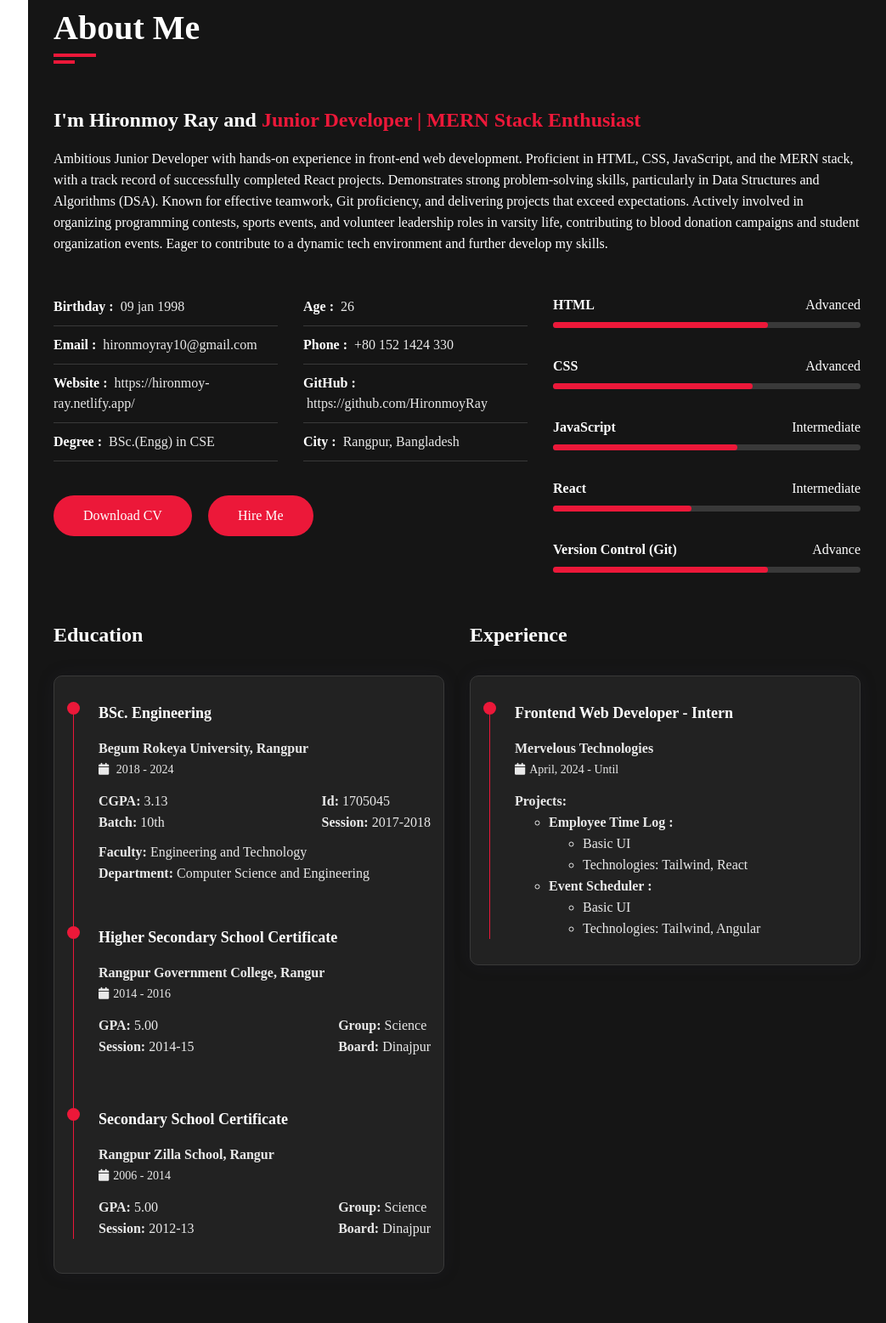
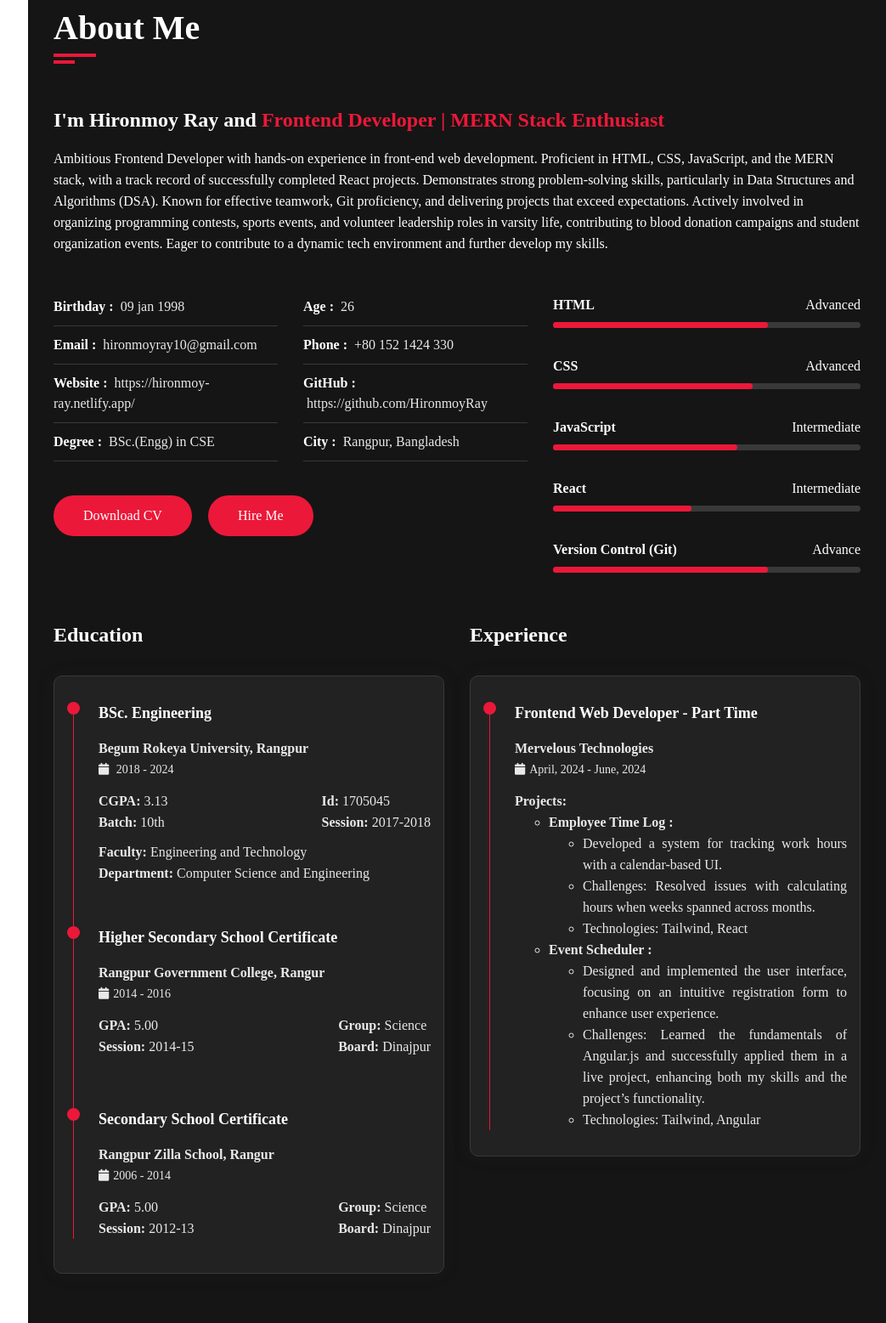
Before and after one commit to HironmoyRay/HironmoyRay, a plain HTML site: page index.html in a window 1280 px wide. Shown: the part 857-2414 px from the top of the page at 85% size, without its empty margins (237-1280 px from the left). Drawn offline with nearby package versions, Linux system fonts and the light colour scheme; a web font is replaced by a local one.

Commit message:
Info Update: Experience Section

```diff
--- a/index.html
+++ b/index.html
@@ -48,8 +48,8 @@
                         <div class="home-info padd-15">
                             <h3 class="hello">Hello, my name is <span class="name">Hironmoy Ray</span></h3>
                             <h3 class="my-profession">I' m a <span class="typing">web developer</span></h3>
-                            <p>Gaining hands-on front-end web
-                                development experience through an internship. Experienced with HTML, CSS, JavaScript,
+                            <p>Gaining hands-on front-end web development experience through real-life projects.
+                                Experienced with HTML, CSS, JavaScript,
                                 and proficient in the MERN stack, completing multiple React projects. Strong
                                 problem-solving skills with knowledge of Data Structures and Algorithms (DSA)...</p>
                             <a href="#contact" class="btn hire-me">Hire Me</a>
@@ -73,8 +73,10 @@
                         <div class="about-content padd-15">
                             <div class="row">
                                 <div class="about-text padd-15">
-                                    <h3>I'm Hironmoy Ray and <span>Junior Developer | MERN Stack Enthusiast</span></h3>
-                                    <p>Ambitious Junior Developer with hands-on experience in front-end web development.
+                                    <h3>I'm Hironmoy Ray and <span>Frontend Developer | MERN Stack Enthusiast</span>
+                                    </h3>
+                                    <p>Ambitious Frontend Developer with hands-on experience in front-end web
+                                        development.
                                         Proficient in HTML, CSS, JavaScript, and the MERN stack, with a track record of
                                         successfully completed React projects. Demonstrates strong problem-solving
                                         skills, particularly in Data Structures and Algorithms (DSA). Known for
@@ -279,23 +281,32 @@
                                                 <!-- ===== Timeline Item ===== -->
                                                 <div class="timeline-item">
                                                     <div class="circle-dot"></div>
-                                                    <h4 class="timeline-title">Frontend Web Developer - Intern</h4>
+                                                    <h4 class="timeline-title">Frontend Web Developer - Part Time</h4>
                                                     <div class="timeline-text">
                                                         <h4>Mervelous Technologies </h4>
                                                         <h3 class="timeline-date">
-                                                            <i class="fa fa-calendar"></i>April, 2024 - Until
+                                                            <i class="fa fa-calendar"></i>April, 2024 - June, 2024
                                                         </h3>
                                                         <h4>Projects:</h4>
                                                         <ul class="exp-margin">
                                                             <li><strong>Employee Time Log :</strong>
                                                                 <ul class="exp-margin">
-                                                                    <li>Basic UI</li>
+                                                                    <li>Developed a system for tracking work hours with
+                                                                        a calendar-based UI.</li>
+                                                                    <li>Challenges: Resolved issues with calculating
+                                                                        hours when weeks spanned across months.</li>
                                                                     <li>Technologies: Tailwind, React</li>
                                                                 </ul>
                                                             </li>
                                                             <li><strong>Event Scheduler :</strong>
                                                                 <ul class="exp-margin">
-                                                                    <li>Basic UI</li>
+                                                                    <li>Designed and implemented the user interface,
+                                                                        focusing on an intuitive registration form to
+                                                                        enhance user experience.</li>
+                                                                    <li>Challenges: Learned the fundamentals of
+                                                                        Angular.js and successfully applied them in a
+                                                                        live project, enhancing both my skills and the
+                                                                        project’s functionality.</li>
                                                                     <li>Technologies: Tailwind, Angular</li>
                                                                 </ul>
                                                             </li>
--- a/js/script.js
+++ b/js/script.js
@@ -1,5 +1,5 @@
 var typed = new Typed (".typing", {
-    strings:["Junior Developer","MERN Learner", "Problem-Solving Enthusiast","Frontend Developer","DSA Explorer"],
+    strings:["Web Developer","MERN Learner", "Problem-Solving Enthusiast","Frontend Developer","DSA Explorer"],
     typeSpeed:120,
     BackSpeed:20,
     loop:true
```
